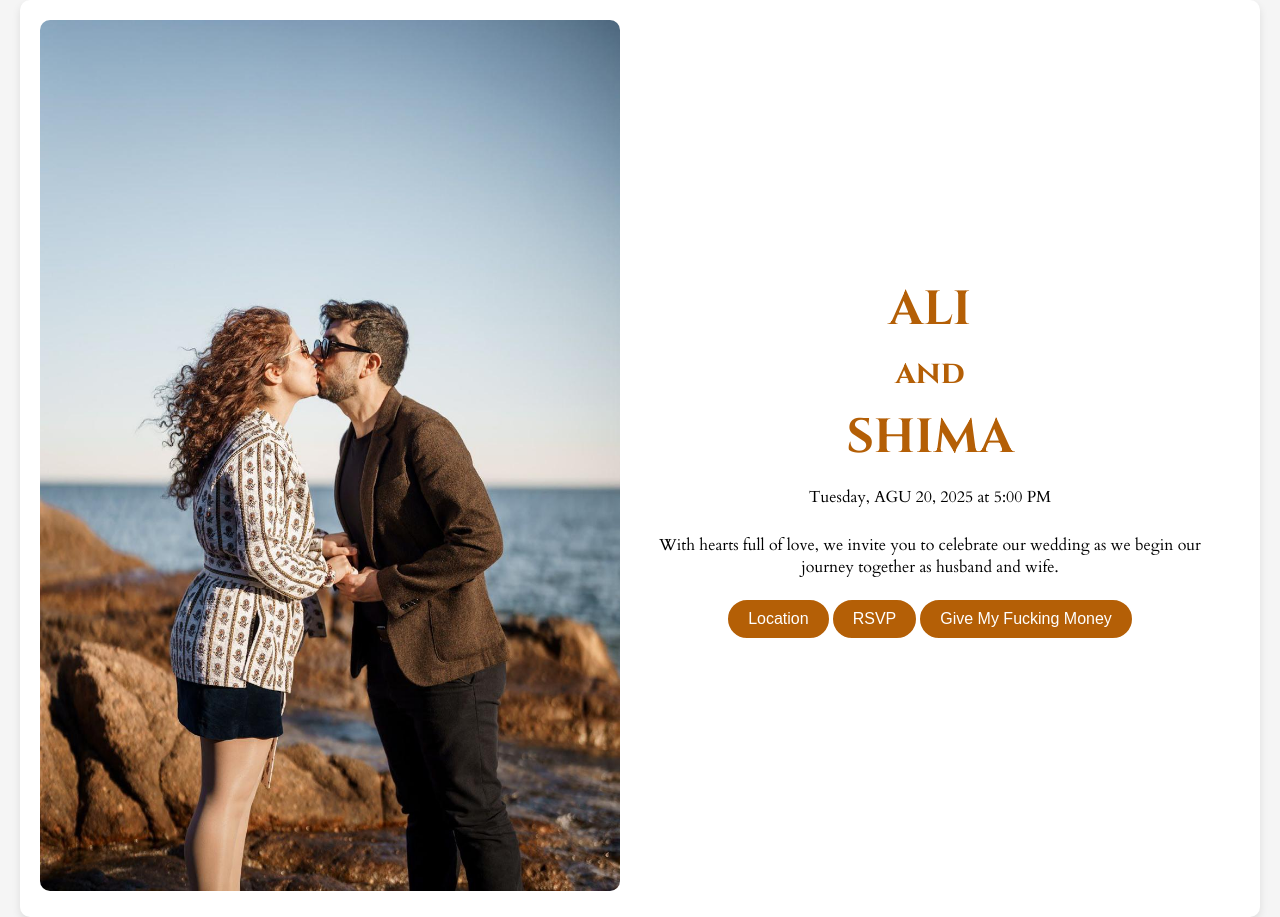
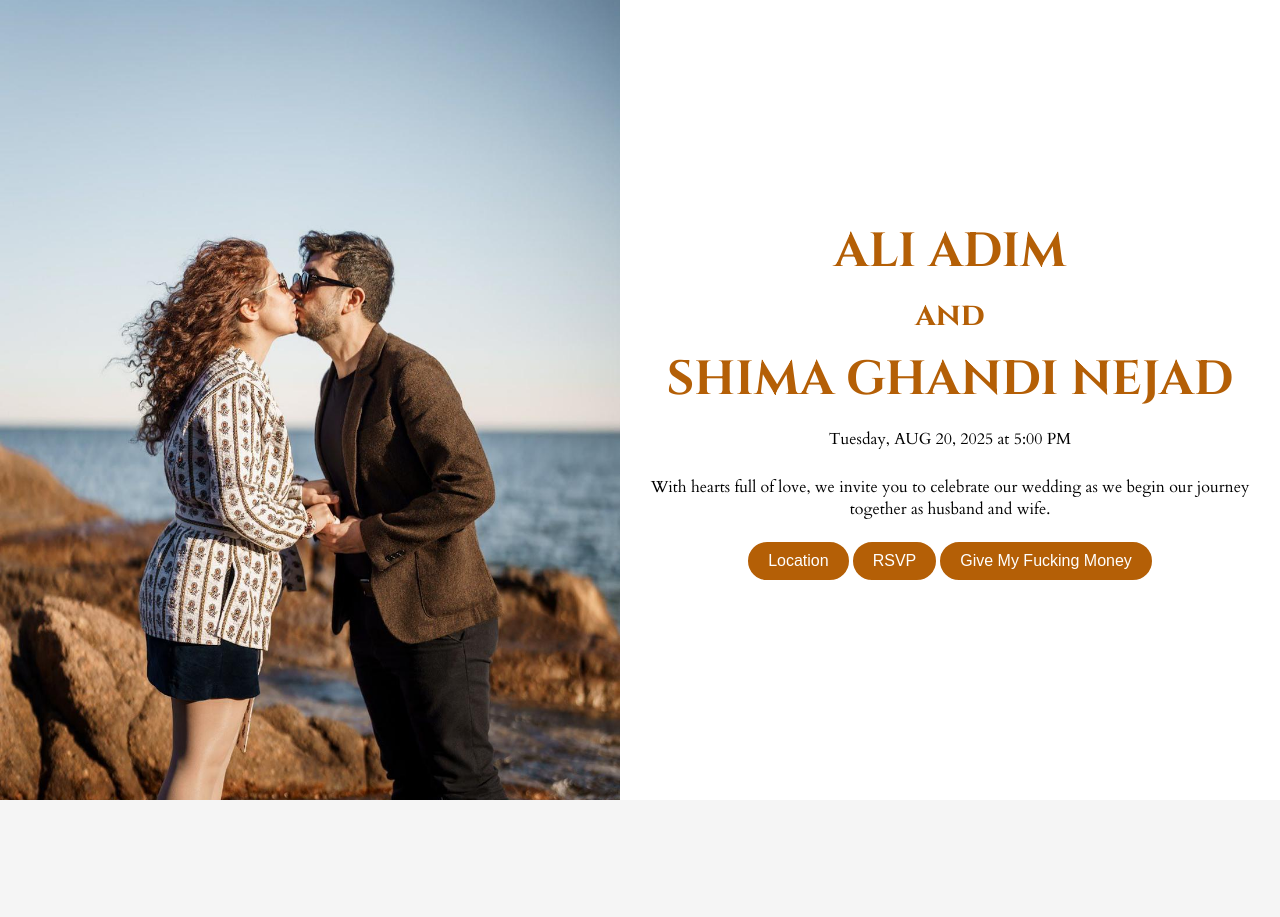
Before and after one commit to sepool7/ali-shima, a React (Create React App) app: page / in a window 1280 px wide. After the commit the page ends 800 px from the top, so only its background shows below. Built offline with nearby package versions, Linux system fonts and the light colour scheme.

Commit message:
first commit

```diff
--- a/src/WeddingWebsite.css
+++ b/src/WeddingWebsite.css
@@ -3,36 +3,38 @@
 @import url('https://fonts.googleapis.com/css2?family=Cardo:wght@400;700&display=swap');
 
 /* Main Body Styling */
-body {
+body, html {
   background-color: #f5f5f5; /* Light background */
   font-family: 'Cardo', serif; /* Body Font */
   display: flex;
   justify-content: center;
   align-items: center;
-  min-height: 100vh;
+  height: 100%;
   margin: 0;
   padding: 0;
+  overflow: hidden; /* Hide the scrollbar */
 }
 
 /* Wedding Invitation Container */
 .wedding-invitation {
   display: flex;
-  max-width: 1200px;
+  width: 100%;
+  height: 100%;
   background-color: #ffffff; /* White Container Background */
-  padding: 20px;
-  border-radius: 10px;
+  padding: 0; /* Remove padding */
   box-shadow: 0 4px 8px rgba(0, 0, 0, 0.1);
+  overflow: hidden; /* Ensure the image fills the container */
 }
 
 .image-container {
   flex: 1;
-  max-width: 50%; /* Adjust the width */
+  height: 100%;
 }
 
 .image-container img {
   width: 100%;
-  height: auto;
-  border-radius: 10px;
+  height: 100%;
+  object-fit: cover; /* Cover the entire container */
 }
 
 .details-container {
@@ -100,6 +102,7 @@ header h1 {
   .details-container {
     width: 100%;
     max-width: 100%;
+    height: 50%; /* Adjust the height for mobile view */
   }
 
   header h1 {
--- a/src/WeddingWebsite.js
+++ b/src/WeddingWebsite.js
@@ -4,7 +4,7 @@ import './WeddingWebsite.css'; // Import your CSS file for styling
 function App() {
   const weddingDetails = {
     coupleNames: 'ALI & SHIMA',
-    date: 'Tuesday, AGU 20, 2025',
+    date: 'Tuesday, AUG 20, 2025',
     time: '5:00 PM',
     location: 'https://www.google.com/maps/place/Strada+Scaparoni,+45,+12051+Alba+CN,+Italia/@44.707223,7.905322,17z/data=!3m1!4b1!4m5!3m4!1s0x4724c1f020e2d04f:0x2b0f2f3b6d2d9f13!8m2!3d44.707223!4d7.905322',
     rsvpLink: 'https://docs.google.com/forms/d/1A3yYwhwOvWMU_4BlvU7VdiFzt_Cy_brwpiqQnDBdk6w/edit', // Optional RSVP link
@@ -12,7 +12,7 @@ function App() {
       With hearts full of love, we invite you to celebrate our wedding
       as we begin our journey together as husband and wife.
     `,
-    img: '/pictureReact.jpg', // Path to your main image
+    img: 'pictureReact.jpg', // Path to your main image
   };
 
   return (
@@ -22,9 +22,9 @@ function App() {
       </div>
       <div className="details-container">
         <header>
-          <h1>ALI</h1>
+          <h1>ALI ADIM</h1>
           <h2>and</h2>
-          <h1>SHIMA </h1>
+          <h1>SHIMA GHANDI NEJAD</h1>
         </header>
         <p>{weddingDetails.date} at {weddingDetails.time}</p>
         <p dangerouslySetInnerHTML={{ __html: weddingDetails.description }} />
```
